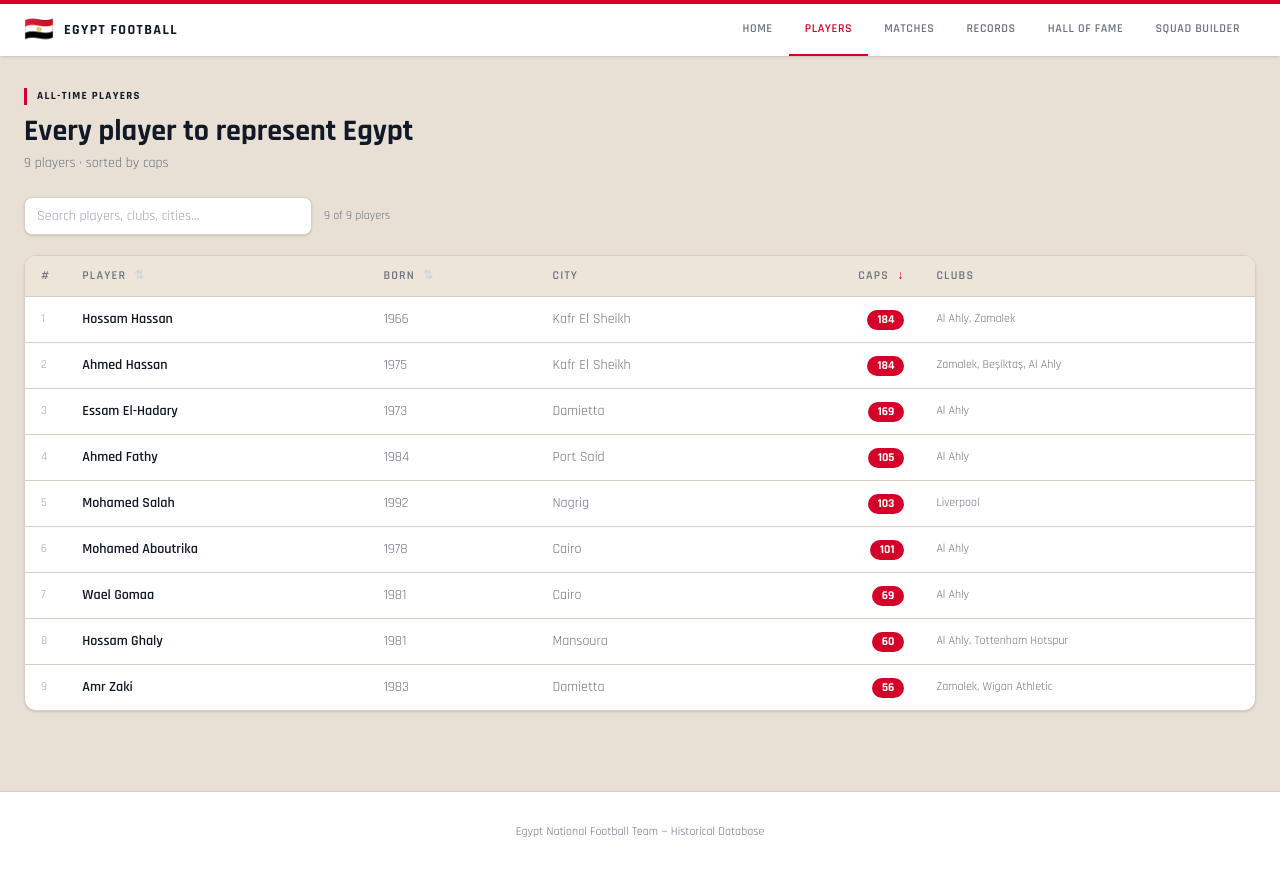
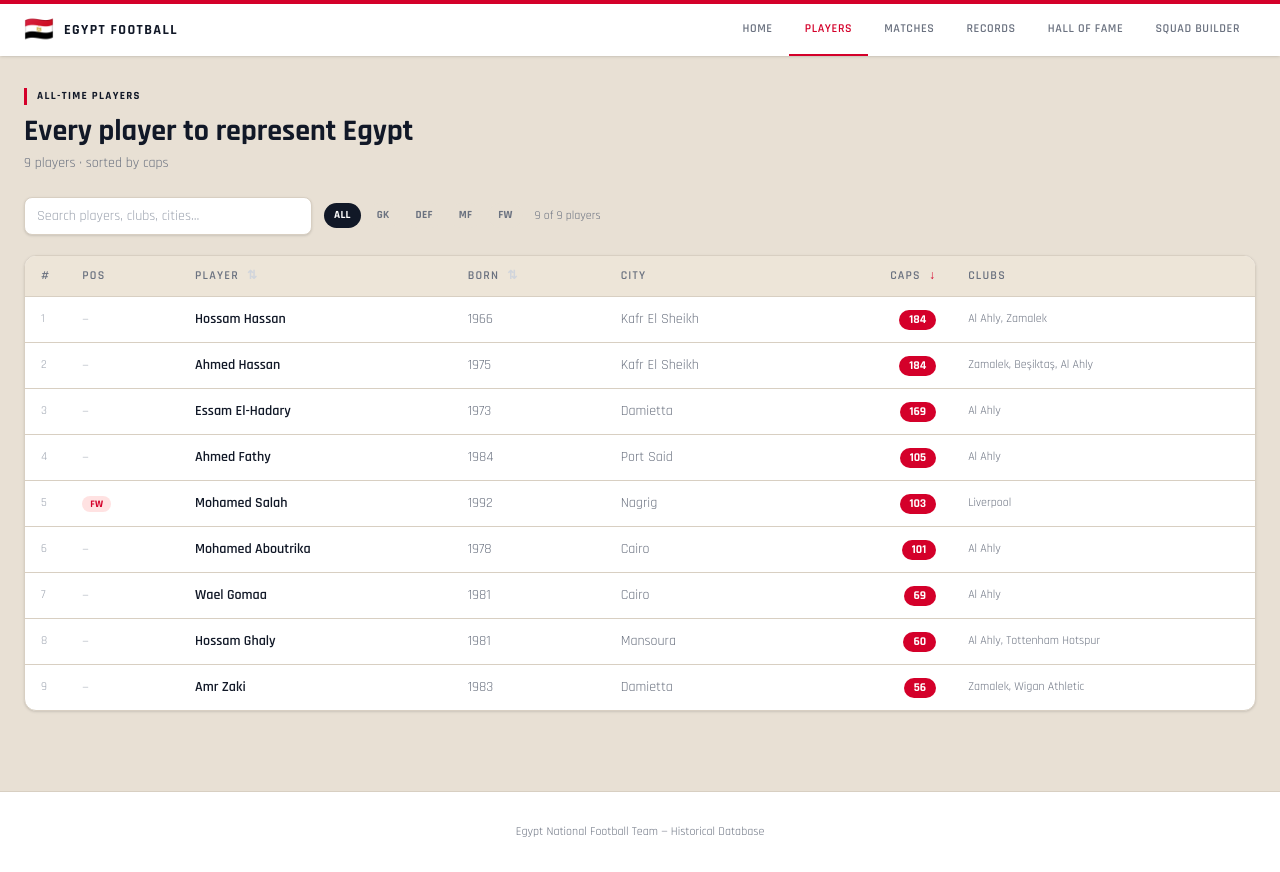
Before and after one commit to yahya-s9/egypt-football, a Next.js app: page /players in a window 1280 px wide. Built offline with nearby package versions, Linux system fonts and the light colour scheme; no server answers.

Commit message:
Add position (GK/DEF/MF/FW) — badge on player profile, column + filter on players list

```diff
--- a/app/players/[slug]/page.tsx
+++ b/app/players/[slug]/page.tsx
@@ -59,7 +59,18 @@ export default async function PlayerPage({ params }: { params: Promise<{ slug: s
             </div>
           )}
           <div>
-            <p className="text-eg-red text-xs font-bold tracking-widest uppercase mb-1">🇪🇬 Egypt</p>
+            <div className="flex items-center gap-2 mb-1">
+              <p className="text-eg-red text-xs font-bold tracking-widest uppercase">🇪🇬 Egypt</p>
+              {player.position && (
+                <span className={`text-[10px] font-black px-2 py-0.5 rounded-full uppercase tracking-wide ${
+                  player.position === "GK"  ? "bg-amber-100 text-amber-700" :
+                  player.position === "DEF" ? "bg-blue-100 text-blue-700"   :
+                  player.position === "MF"  ? "bg-green-100 text-green-700" :
+                  player.position === "FW"  ? "bg-red-100 text-eg-red"      :
+                  "bg-eg-bg text-eg-muted"
+                }`}>{player.position}</span>
+              )}
+            </div>
             <h1 className="text-3xl sm:text-5xl font-black text-eg-text leading-none mb-1">{player.name}</h1>
             {player.fullName && (
               <p className="text-eg-muted text-sm mb-1">{player.fullName}</p>
--- a/components/PlayerTable.tsx
+++ b/components/PlayerTable.tsx
@@ -5,21 +5,39 @@ import Link from "next/link";
 import type { Player } from "@/lib/types";
 import { toSlug } from "@/lib/data";
 
-type SortKey = "name" | "caps" | "birthYear";
+type SortKey = "name" | "caps" | "birthYear" | "position";
+
+const POSITION_BADGE: Record<string, string> = {
+  GK:  "bg-amber-100 text-amber-700",
+  DEF: "bg-blue-100 text-blue-700",
+  MF:  "bg-green-100 text-green-700",
+  FW:  "bg-red-100 text-eg-red",
+};
+
+function PosBadge({ pos }: { pos: string }) {
+  if (!pos) return <span className="text-eg-subtle text-xs">—</span>;
+  return (
+    <span className={`text-[10px] font-black px-2 py-0.5 rounded-full uppercase tracking-wide ${POSITION_BADGE[pos] ?? "bg-eg-bg text-eg-muted"}`}>
+      {pos}
+    </span>
+  );
+}
 
 export default function PlayerTable({ players }: { players: Player[] }) {
-  const [search, setSearch] = useState("");
-  const [sort, setSort]     = useState<SortKey>("caps");
-  const [dir, setDir]       = useState<"asc" | "desc">("desc");
+  const [search, setSearch]   = useState("");
+  const [posFilter, setPosFilter] = useState("all");
+  const [sort, setSort]       = useState<SortKey>("caps");
+  const [dir, setDir]         = useState<"asc" | "desc">("desc");
 
   const filtered = useMemo(() => {
     const q = search.toLowerCase();
     return players
       .filter(p =>
-        p.name.toLowerCase().includes(q) ||
-        p.nickname.toLowerCase().includes(q) ||
-        p.birthCity.toLowerCase().includes(q) ||
-        p.clubs.some(c => c.clubName.toLowerCase().includes(q))
+        (posFilter === "all" || p.position === posFilter) &&
+        (p.name.toLowerCase().includes(q) ||
+         p.nickname.toLowerCase().includes(q) ||
+         p.birthCity.toLowerCase().includes(q) ||
+         p.clubs.some(c => c.clubName.toLowerCase().includes(q)))
       )
       .sort((a, b) => {
         const av = a[sort] as string | number;
@@ -27,7 +45,7 @@ export default function PlayerTable({ players }: { players: Player[] }) {
         const cmp = av < bv ? -1 : av > bv ? 1 : 0;
         return dir === "asc" ? cmp : -cmp;
       });
-  }, [players, search, sort, dir]);
+  }, [players, search, posFilter, sort, dir]);
 
   function toggleSort(key: SortKey) {
     if (sort === key) setDir(d => d === "asc" ? "desc" : "asc");
@@ -49,6 +67,22 @@ export default function PlayerTable({ players }: { players: Player[] }) {
           onChange={e => setSearch(e.target.value)}
           className="w-full sm:w-72 bg-white border border-eg-border rounded-lg px-3 py-2 text-sm text-eg-text placeholder:text-eg-subtle outline-none focus:border-eg-red/50 focus:ring-2 focus:ring-eg-red/10 transition-all shadow-sm"
         />
+        {/* Position filter */}
+        <div className="flex gap-1.5">
+          {["all", "GK", "DEF", "MF", "FW"].map(pos => (
+            <button
+              key={pos}
+              onClick={() => setPosFilter(pos)}
+              className={`text-[11px] font-black px-2.5 py-1 rounded-full uppercase tracking-wide transition-colors ${
+                posFilter === pos
+                  ? pos === "all" ? "bg-eg-text text-white" : (POSITION_BADGE[pos] ?? "bg-eg-text text-white")
+                  : "bg-eg-bg text-eg-muted hover:text-eg-text"
+              }`}
+            >
+              {pos === "all" ? "All" : pos}
+            </button>
+          ))}
+        </div>
         <span className="text-xs text-eg-muted">{filtered.length} of {players.length} players</span>
       </div>
 
@@ -57,6 +91,7 @@ export default function PlayerTable({ players }: { players: Player[] }) {
           <thead>
             <tr className="bg-eg-surface-2 border-b border-eg-border">
               <th className="px-4 py-3 text-left text-xs font-semibold tracking-widest uppercase text-eg-muted w-10">#</th>
+              <th className="px-4 py-3 text-left text-xs font-semibold tracking-widest uppercase text-eg-muted">Pos</th>
               <th className="px-4 py-3 text-left text-xs font-semibold tracking-widest uppercase text-eg-muted cursor-pointer hover:text-eg-text select-none" onClick={() => toggleSort("name")}>
                 Player <Arrow col="name" />
               </th>
@@ -73,12 +108,13 @@ export default function PlayerTable({ players }: { players: Player[] }) {
           <tbody>
             {filtered.length === 0 && (
               <tr>
-                <td colSpan={6} className="px-4 py-12 text-center text-eg-muted text-sm">No players found.</td>
+                <td colSpan={7} className="px-4 py-12 text-center text-eg-muted text-sm">No players found.</td>
               </tr>
             )}
             {filtered.map((player, i) => (
               <tr key={player.id} className="border-b border-eg-border last:border-0 hover:bg-eg-surface-2 transition-colors">
                 <td className="px-4 py-3 text-eg-subtle tabular-nums text-xs">{i + 1}</td>
+                <td className="px-4 py-3"><PosBadge pos={player.position} /></td>
                 <td className="px-4 py-3 font-semibold">
                   <Link href={`/players/${toSlug(player.name)}`} className="text-eg-text hover:text-eg-red transition-colors">
                     {player.name}
--- a/lib/data.ts
+++ b/lib/data.ts
@@ -126,6 +126,7 @@ export async function getPlayers(): Promise<Player[]> {
         goals: goalsFromLineup > 0 ? goalsFromLineup : goalsFromSheet,
         primaryCountry: countries[0] ?? "Egypt",
         countries,
+        position: row.position?.trim().toUpperCase() ?? "",
         photoUrl: row.photoUrl?.trim() ?? "",
         transfermarktUrl: row.transfermarktUrl?.trim() ?? "",
         fullName: row.playerFullName?.trim() ?? "",
--- a/lib/mockData.ts
+++ b/lib/mockData.ts
@@ -12,6 +12,7 @@ export const MOCK_PLAYERS: Player[] = [
     countries: ["Egypt"],
     photoUrl: "",
     transfermarktUrl: "",
+    position: "",
     fullName: "",
     nickname: "",
     clubs: [
@@ -30,6 +31,7 @@ export const MOCK_PLAYERS: Player[] = [
     countries: ["Egypt"],
     photoUrl: "",
     transfermarktUrl: "",
+    position: "",
     fullName: "",
     nickname: "",
     clubs: [
@@ -49,6 +51,7 @@ export const MOCK_PLAYERS: Player[] = [
     countries: ["Egypt"],
     photoUrl: "",
     transfermarktUrl: "",
+    position: "",
     fullName: "",
     nickname: "",
     clubs: [
@@ -66,6 +69,7 @@ export const MOCK_PLAYERS: Player[] = [
     countries: ["Egypt"],
     photoUrl: "",
     transfermarktUrl: "",
+    position: "",
     fullName: "",
     nickname: "",
     clubs: [
@@ -83,6 +87,7 @@ export const MOCK_PLAYERS: Player[] = [
     countries: ["Egypt"],
     photoUrl: "https://upload.wikimedia.org/wikipedia/commons/thumb/1/11/Mohamed_Salah_2018.jpg/220px-Mohamed_Salah_2018.jpg",
     transfermarktUrl: "https://www.transfermarkt.com/mohamed-salah/profil/spieler/148455",
+    position: "FW",
     fullName: "",
     nickname: "",
     clubs: [
@@ -100,6 +105,7 @@ export const MOCK_PLAYERS: Player[] = [
     countries: ["Egypt"],
     photoUrl: "",
     transfermarktUrl: "",
+    position: "",
     fullName: "",
     nickname: "",
     clubs: [{ clubName: "Al Ahly", clubCountry: "Egypt", yearsActive: "2000–2012" }],
@@ -115,6 +121,7 @@ export const MOCK_PLAYERS: Player[] = [
     countries: ["Egypt"],
     photoUrl: "",
     transfermarktUrl: "",
+    position: "",
     fullName: "",
     nickname: "",
     clubs: [
@@ -133,6 +140,7 @@ export const MOCK_PLAYERS: Player[] = [
     countries: ["Egypt"],
     photoUrl: "",
     transfermarktUrl: "",
+    position: "",
     fullName: "",
     nickname: "",
     clubs: [
@@ -151,6 +159,7 @@ export const MOCK_PLAYERS: Player[] = [
     countries: ["Egypt"],
     photoUrl: "",
     transfermarktUrl: "",
+    position: "",
     fullName: "",
     nickname: "",
     clubs: [{ clubName: "Al Ahly", clubCountry: "Egypt", yearsActive: "2000–2013" }],
@@ -204,6 +213,7 @@ export const mockSheetData: Record<string, Record<string, string>[]> = {
     playerGoals: String(p.goals),
     photoUrl: p.photoUrl,
     transfermarktUrl: p.transfermarktUrl,
+    position: p.position,
     playerFullName: p.fullName,
     nickname: p.nickname,
   })),
--- a/lib/types.ts
+++ b/lib/types.ts
@@ -15,6 +15,7 @@ export type Player = {
   countries: string[];
   photoUrl: string;
   transfermarktUrl: string;
+  position: string;       // GK | DEF | MF | FW
   fullName: string;       // e.g. "Mostafa Ahmed Abdelaziz Mohamed Shobeir" — shown on detail page
   nickname: string;       // e.g. "Oufa" — also accepted in lineup column
   clubs: Club[];
```
